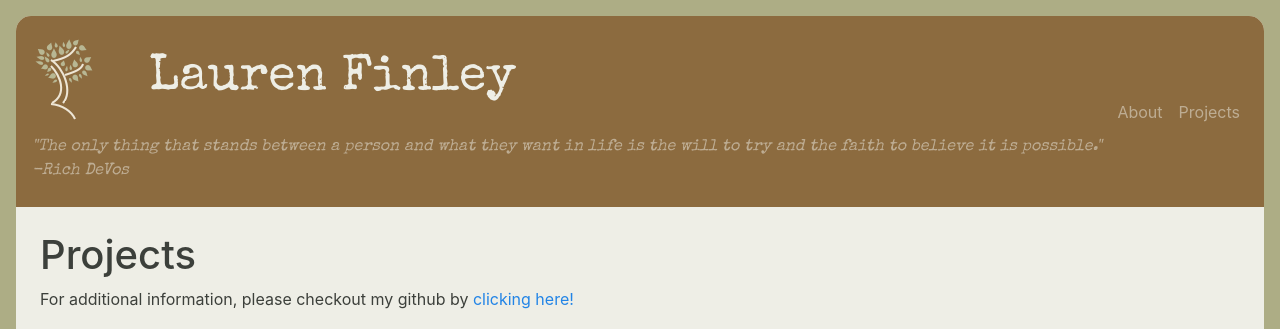
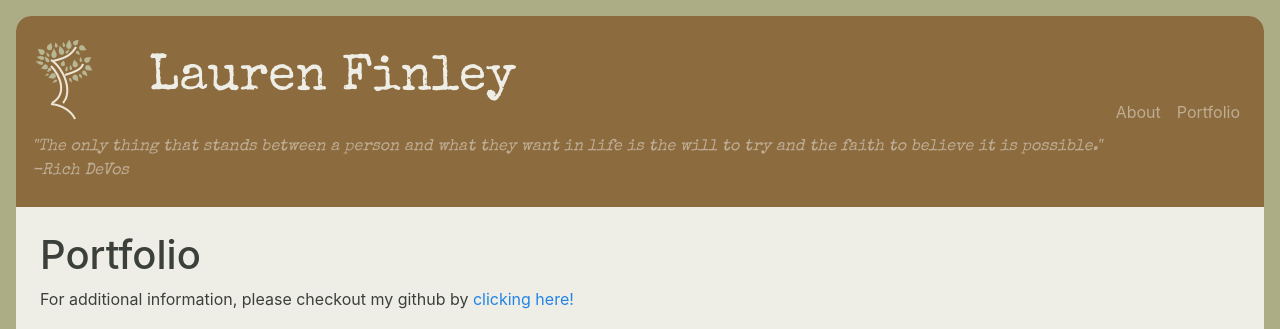
Before and after one commit to laurenoutloud/laurenoutloud.github.io, a React (Vite) app: page / in a window 1280 px wide. Shown: the top 329 px of the page. Built offline with nearby package versions, Linux system fonts and the light colour scheme.

Commit message:
change title from projects to portfolio on projects page

```diff
--- a/src/components/NavigationBar.js
+++ b/src/components/NavigationBar.js
@@ -42,7 +42,7 @@ class NavigationBar extends React.Component {
               <NavLink tag={Link} to="/about">About</NavLink>
             </NavItem>
             <NavItem>
-              <NavLink tag={Link} to="/projects">Projects</NavLink>
+              <NavLink tag={Link} to="/projects">Portfolio</NavLink>
             </NavItem>
 
 
--- a/src/routes/Projects.js
+++ b/src/routes/Projects.js
@@ -6,7 +6,7 @@ class Projects extends React.Component {
   render() {
     return (
       <div className="projects">
-        <h1>Projects</h1>
+        <h1>Portfolio</h1>
         <p>
           For additional information, please checkout my github by{" "}
           <a href="https://github.com/laurenoutloud" target="_blank">
```
